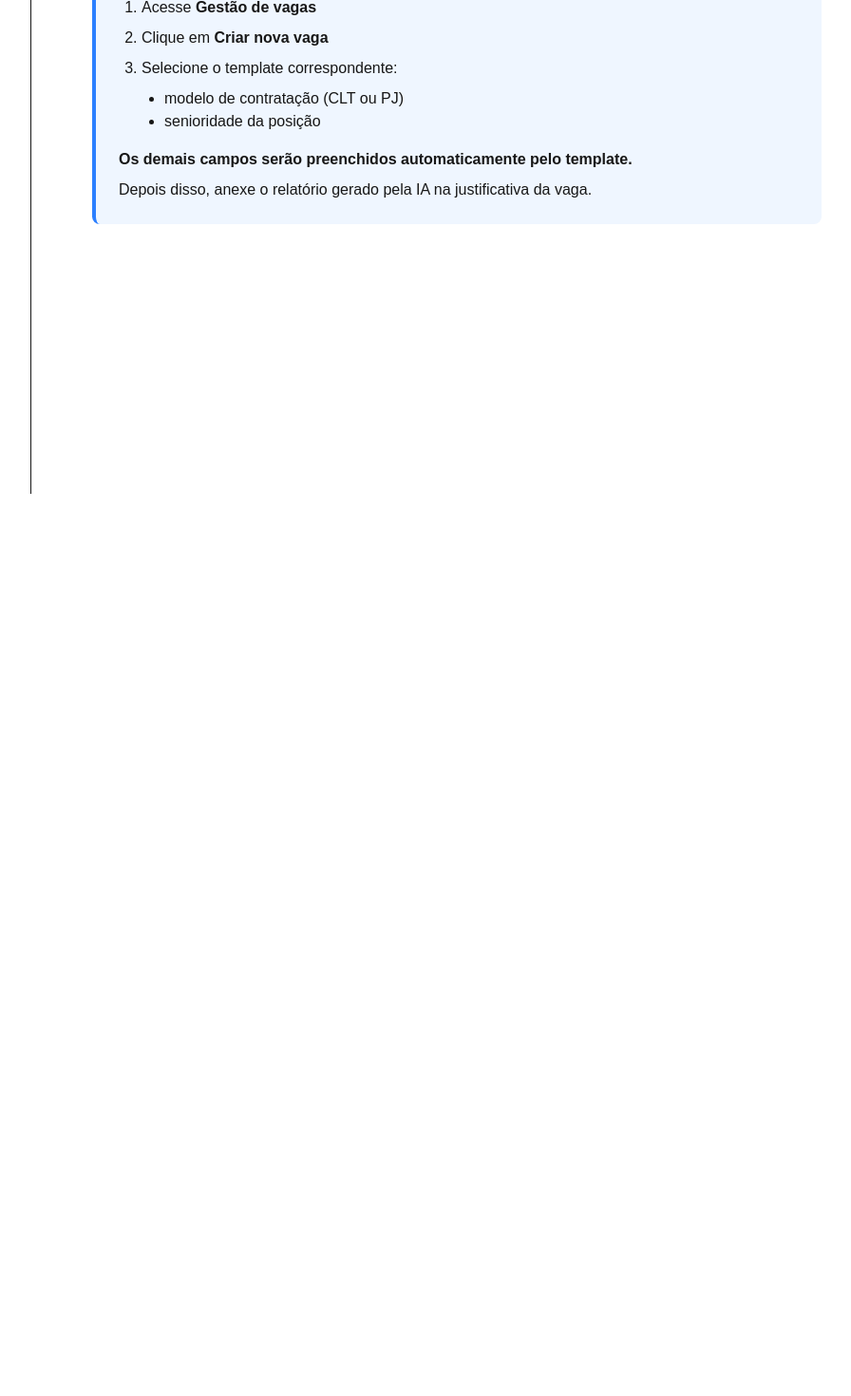
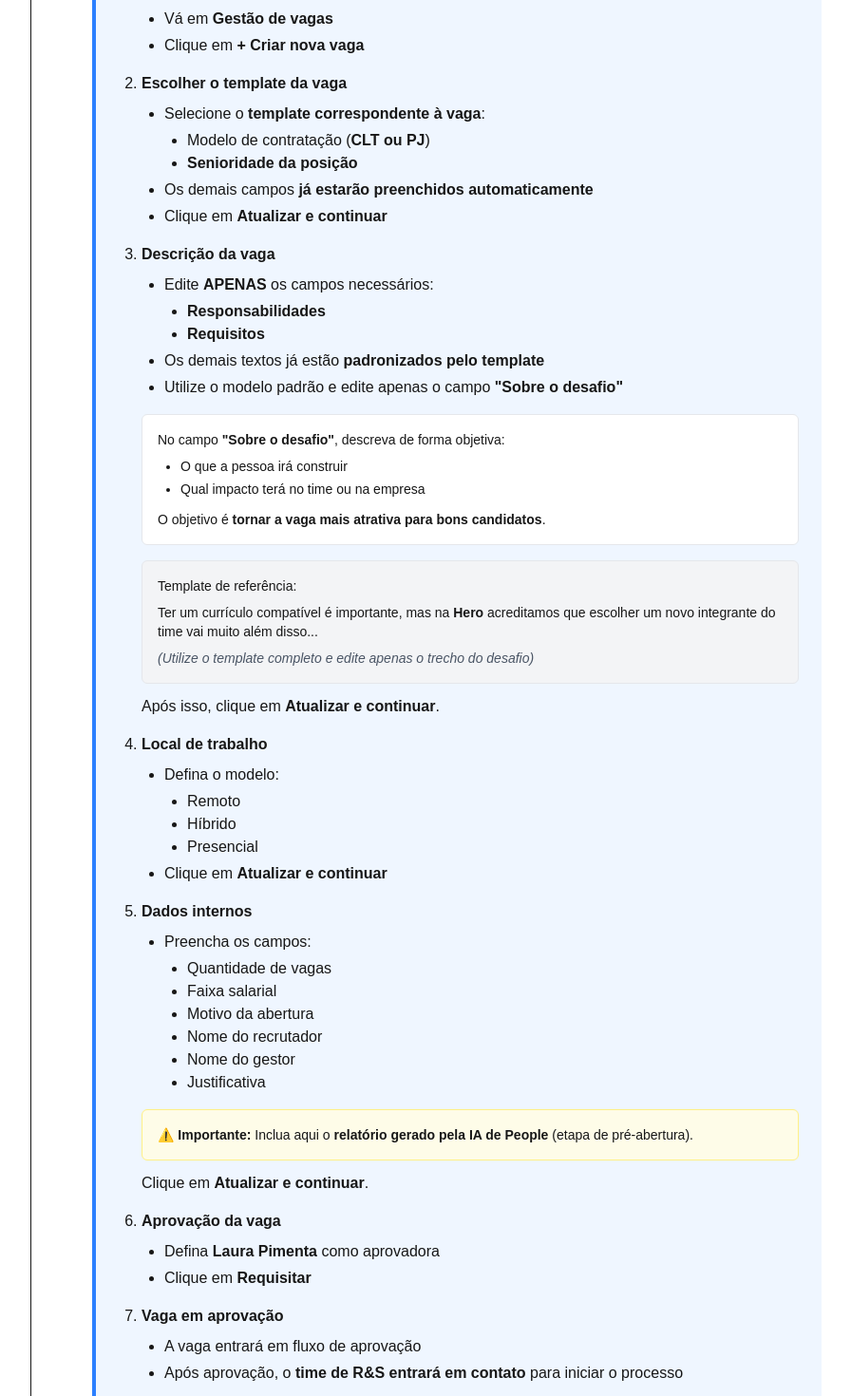
Before and after one commit to amandafrann/programa-lider-hero, a Next.js app: page /rs/abertura in a window 1280 px wide. Shown: the part 280-1750 px from the top of the page at 95% size, without its empty margins (255-1151 px from the left). Before the commit the page ends 800 px from the top, so only its background shows below. Built offline with nearby package versions, Linux system fonts and the light colour scheme.

Commit message:
atualizar conteudo de abertura

```diff
--- a/app/rs/abertura/page.tsx
+++ b/app/rs/abertura/page.tsx
@@ -2,32 +2,141 @@ export default function AberturaPage() {
   return (
     <>
       <p className="text-gray-600 mb-10">
-        Após utilizar a IA de People para estruturar a vaga,
-        o próximo passo é realizar a abertura da requisição na Gupy.
+        Após utilizar a IA de People para estruturar a vaga, é hora de fazer a abertura da requisição na Gupy.
       </p>
 
       <div className="bg-blue-50 border-l-4 border-blue-500 p-6 rounded-lg mb-8">
-        <h3 className="font-semibold mb-3">📋 Processo</h3>
+        <h3 className="font-semibold mb-4">📋 Processo</h3>
 
-        <ol className="list-decimal ml-6 space-y-2">
-          <li>Acesse <strong>Gestão de vagas</strong></li>
-          <li>Clique em <strong>Criar nova vaga</strong></li>
+        <ol className="list-decimal ml-6 space-y-4">
+
           <li>
-            Selecione o template correspondente:
-            <ul className="list-disc ml-6 mt-2">
-              <li>modelo de contratação (CLT ou PJ)</li>
-              <li>senioridade da posição</li>
+            <strong>Acessar a Gupy</strong>
+            <ul className="list-disc ml-6 mt-2 space-y-1">
+              <li>Vá em <strong>Gestão de vagas</strong></li>
+              <li>Clique em <strong>+ Criar nova vaga</strong></li>
             </ul>
           </li>
+
+          <li>
+            <strong>Escolher o template da vaga</strong>
+            <ul className="list-disc ml-6 mt-2 space-y-1">
+              <li>
+                Selecione o <strong>template correspondente à vaga</strong>:
+                <ul className="list-disc ml-6 mt-1">
+                  <li>Modelo de contratação (<strong>CLT ou PJ</strong>)</li>
+                  <li><strong>Senioridade da posição</strong></li>
+                </ul>
+              </li>
+              <li>
+                Os demais campos <strong>já estarão preenchidos automaticamente</strong>
+              </li>
+              <li>Clique em <strong>Atualizar e continuar</strong></li>
+            </ul>
+          </li>
+
+          <li>
+            <strong>Descrição da vaga</strong>
+            <ul className="list-disc ml-6 mt-2 space-y-1">
+              <li>Edite <strong>APENAS</strong> os campos necessários:</li>
+              <ul className="list-disc ml-6 mt-1">
+                <li><strong>Responsabilidades</strong></li>
+                <li><strong>Requisitos</strong></li>
+              </ul>
+              <li>
+                Os demais textos já estão <strong>padronizados pelo template</strong>
+              </li>
+              <li>
+                Utilize o modelo padrão e edite apenas o campo <strong>"Sobre o desafio"</strong>
+              </li>
+            </ul>
+
+            <div className="bg-white border border-gray-200 rounded-md p-4 mt-4 text-sm">
+              <p className="mb-2">
+                No campo <strong>"Sobre o desafio"</strong>, descreva de forma objetiva:
+              </p>
+              <ul className="list-disc ml-6 space-y-1">
+                <li>O que a pessoa irá construir</li>
+                <li>Qual impacto terá no time ou na empresa</li>
+              </ul>
+
+              <p className="mt-3">
+                O objetivo é <strong>tornar a vaga mais atrativa para bons candidatos</strong>.
+              </p>
+            </div>
+
+            <div className="bg-gray-100 border border-gray-200 rounded-md p-4 mt-4 text-sm">
+              <p className="mb-2 font-medium">Template de referência:</p>
+
+              <p className="mb-2">
+                Ter um currículo compatível é importante, mas na <strong>Hero</strong> acreditamos que escolher um novo integrante do time vai muito além disso...
+              </p>
+
+              <p className="italic text-gray-600">
+                (Utilize o template completo e edite apenas o trecho do desafio)
+              </p>
+            </div>
+
+            <p className="mt-3">
+              Após isso, clique em <strong>Atualizar e continuar</strong>.
+            </p>
+          </li>
+
+          <li>
+            <strong>Local de trabalho</strong>
+            <ul className="list-disc ml-6 mt-2 space-y-1">
+              <li>Defina o modelo:</li>
+              <ul className="list-disc ml-6 mt-1">
+                <li>Remoto</li>
+                <li>Híbrido</li>
+                <li>Presencial</li>
+              </ul>
+              <li>Clique em <strong>Atualizar e continuar</strong></li>
+            </ul>
+          </li>
+
+          <li>
+            <strong>Dados internos</strong>
+            <ul className="list-disc ml-6 mt-2 space-y-1">
+              <li>Preencha os campos:</li>
+              <ul className="list-disc ml-6 mt-1">
+                <li>Quantidade de vagas</li>
+                <li>Faixa salarial</li>
+                <li>Motivo da abertura</li>
+                <li>Nome do recrutador</li>
+                <li>Nome do gestor</li>
+                <li>Justificativa</li>
+              </ul>
+            </ul>
+
+            <div className="bg-yellow-50 border border-yellow-200 rounded-md p-4 mt-4 text-sm">
+              <strong>⚠️ Importante:</strong> Inclua aqui o <strong>relatório gerado pela IA de People</strong> (etapa de pré-abertura).
+            </div>
+
+            <p className="mt-3">
+              Clique em <strong>Atualizar e continuar</strong>.
+            </p>
+          </li>
+
+          <li>
+            <strong>Aprovação da vaga</strong>
+            <ul className="list-disc ml-6 mt-2 space-y-1">
+              <li>Defina <strong>Laura Pimenta</strong> como aprovadora</li>
+              <li>Clique em <strong>Requisitar</strong></li>
+            </ul>
+          </li>
+
+          <li>
+            <strong>Vaga em aprovação</strong>
+            <ul className="list-disc ml-6 mt-2 space-y-1">
+              <li>A vaga entrará em fluxo de aprovação</li>
+              <li>
+                Após aprovação, o <strong>time de R&S entrará em contato</strong> para iniciar o processo
+              </li>
+            </ul>
+          </li>
+
         </ol>
-
-        <p className="mt-4 font-semibold">
-          Os demais campos serão preenchidos automaticamente pelo template.
-        </p>
-
-        <p className="mt-2">
-          Depois disso, anexe o relatório gerado pela IA na justificativa da vaga.
-        </p>
       </div>
     </>
   );
```
